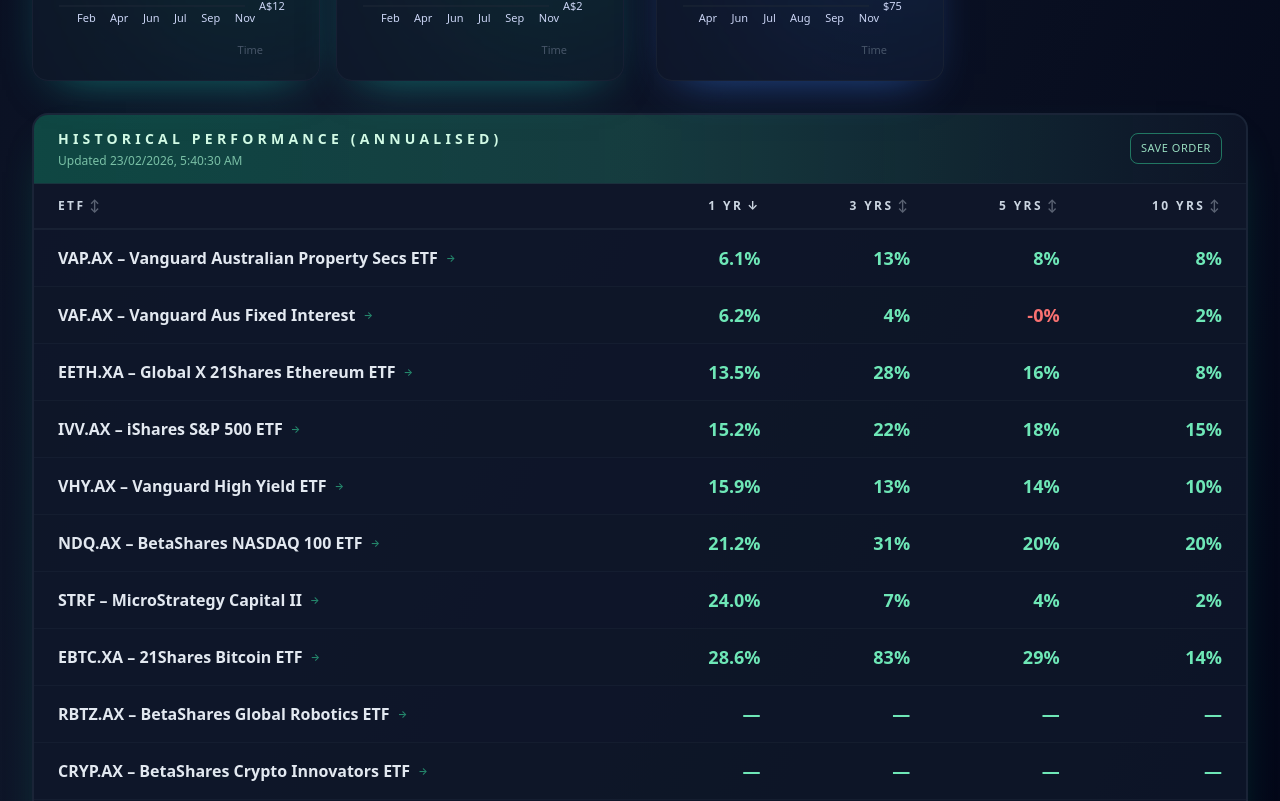
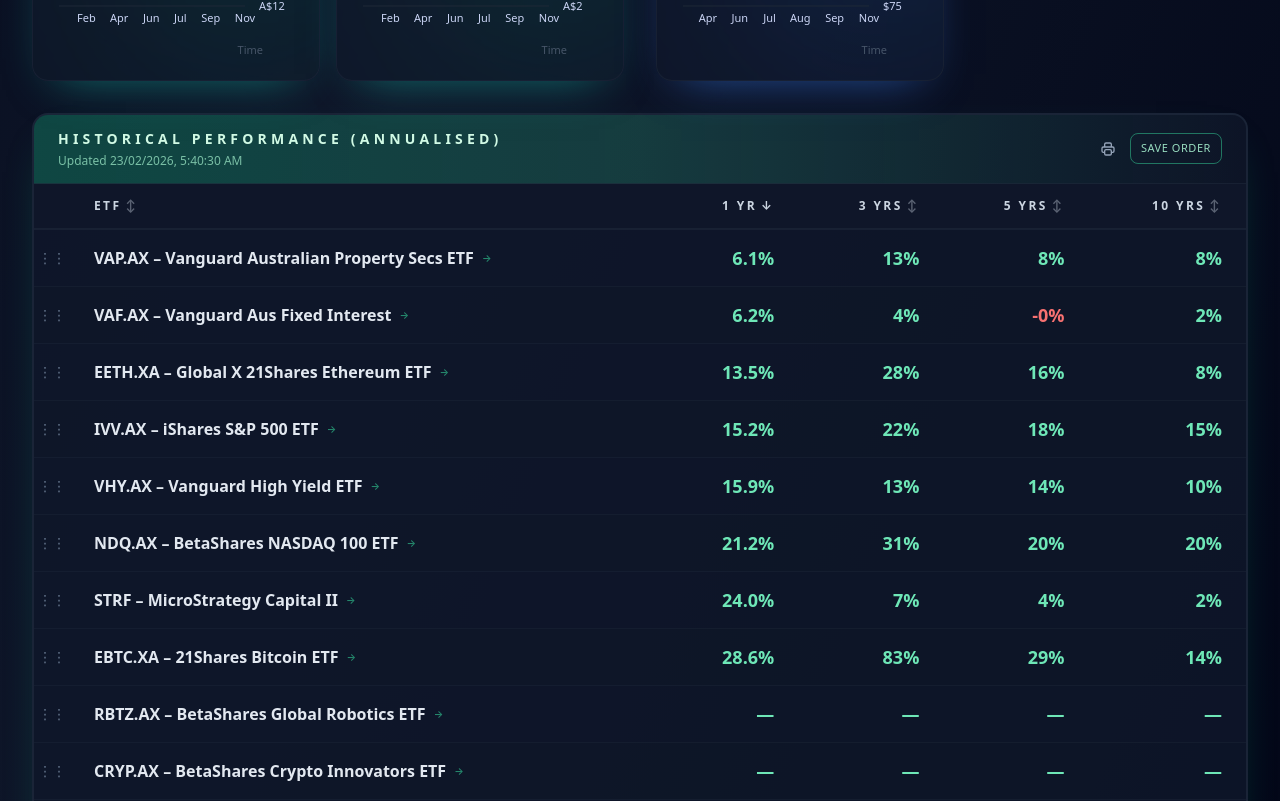
Before and after one commit to mleggo1/ETF-Dashboard, a React (Vite) app: page / in a window 1280 px wide. Shown: the part 2039-2840 px from the top of the page. Built offline with nearby package versions, Linux system fonts and the light colour scheme; no server answers.

Commit message:
Performance table: drag-and-drop reorder, discreet print button
Co-authored-by: Cursor <cursoragent@cursor.com>

```diff
--- a/src/components/PerformanceTable.jsx
+++ b/src/components/PerformanceTable.jsx
@@ -78,6 +78,7 @@ export const PerformanceTable = () => {
   const [sortDir, setSortDir] = React.useState("desc");
   const [customOrder, setCustomOrder] = React.useState(() => loadCustomOrder());
   const [dragOverIndex, setDragOverIndex] = React.useState(-1);
+  const [draggedIndex, setDraggedIndex] = React.useState(-1);
 
   const clearCustomOrder = () => {
     setCustomOrder(null);
@@ -89,6 +90,43 @@ export const PerformanceTable = () => {
     const order = sortedPerformance.map((r) => r.symbol);
     saveCustomOrder(order);
     setCustomOrder(order);
+  };
+
+  const handleDragStart = (e, index) => {
+    setDraggedIndex(index);
+    e.dataTransfer.setData("application/x-drag-index", String(index));
+    e.dataTransfer.effectAllowed = "move";
+    e.dataTransfer.setDragImage(e.currentTarget, 0, 0);
+  };
+
+  const handleDragOver = (e, index) => {
+    e.preventDefault();
+    e.dataTransfer.dropEffect = "move";
+    setDragOverIndex(index);
+  };
+
+  const handleDragLeave = () => {
+    setDragOverIndex(-1);
+  };
+
+  const handleDragEnd = () => {
+    setDraggedIndex(-1);
+    setDragOverIndex(-1);
+  };
+
+  const handleDrop = (e, dropIndex) => {
+    e.preventDefault();
+    setDragOverIndex(-1);
+    const fromIndex = parseInt(e.dataTransfer.getData("application/x-drag-index"), 10);
+    if (fromIndex === dropIndex || isNaN(fromIndex)) return;
+    const currentOrder = customOrder && customOrder.length > 0
+      ? [...customOrder]
+      : sortedPerformance.map((r) => r.symbol);
+    const symbol = currentOrder[fromIndex];
+    const reordered = currentOrder.filter((_, i) => i !== fromIndex);
+    reordered.splice(dropIndex, 0, symbol);
+    setCustomOrder(reordered);
+    saveCustomOrder(reordered);
   };
 
   // Calculate performance from current data
@@ -200,6 +238,17 @@ export const PerformanceTable = () => {
             )}
             <button
               type="button"
+              onClick={() => window.print()}
+              className="p-1.5 rounded text-slate-400 hover:text-slate-200 hover:bg-slate-700/50 transition focus:outline-none focus:ring-1 focus:ring-slate-500"
+              title="Print"
+              aria-label="Print"
+            >
+              <svg className="w-4 h-4" fill="none" stroke="currentColor" viewBox="0 0 24 24" aria-hidden="true">
+                <path strokeLinecap="round" strokeLinejoin="round" strokeWidth={2} d="M17 17h2a2 2 0 002-2v-4a2 2 0 00-2-2H5a2 2 0 00-2 2v4a2 2 0 002 2h2m2 4h6a2 2 0 002-2v-4a2 2 0 00-2-2H9a2 2 0 00-2 2v4a2 2 0 002 2zm8-12V5a2 2 0 00-2-2H9a2 2 0 00-2 2v4h10z" />
+              </svg>
+            </button>
+            <button
+              type="button"
               onClick={handleSaveCurrentOrder}
               className="text-[10px] sm:text-[11px] font-medium uppercase tracking-wider text-emerald-200/90 hover:text-emerald-100 border border-emerald-400/50 hover:border-emerald-400/70 rounded-lg px-2.5 py-1.5 transition"
             >
@@ -221,6 +270,7 @@ export const PerformanceTable = () => {
         <table className="w-full text-xs sm:text-sm text-slate-200/90 min-w-[500px] sm:min-w-[600px]">
           <thead className="bg-slate-900/80 border-b-2 border-slate-800/60">
             <tr>
+              <th className="w-8 sm:w-9 px-1 py-3 sm:py-3.5 text-slate-500" aria-label="Reorder" />
               <th
                 className="px-4 sm:px-5 lg:px-6 py-3 sm:py-3.5 text-left text-[10px] sm:text-[11px] lg:text-xs font-bold uppercase tracking-[0.2em] text-slate-300 cursor-pointer select-none hover:bg-slate-800/60 transition"
                 onClick={() => handleSort("etf")}
@@ -284,13 +334,29 @@ export const PerformanceTable = () => {
                 };
 
                 const symbol = row.symbol || row.etf?.split(" – ")[0] || `row-${index}`;
+                const isDragging = index === draggedIndex;
+                const isDropTarget = index === dragOverIndex;
 
                 return (
                   <tr
                     key={row.etf || index}
+                    draggable
+                    onDragStart={(e) => handleDragStart(e, index)}
+                    onDragOver={(e) => handleDragOver(e, index)}
+                    onDragLeave={handleDragLeave}
+                    onDrop={(e) => handleDrop(e, index)}
+                    onDragEnd={handleDragEnd}
                     onClick={() => handleRowClick(symbol)}
-                    className="odd:bg-slate-900/50 even:bg-slate-900/30 border-b border-slate-800/40 cursor-pointer transition hover:bg-slate-800/60 hover:shadow-[inset_0_0_0_1px_rgba(16,185,129,0.3)] active:bg-slate-800/70"
+                    className={`odd:bg-slate-900/50 even:bg-slate-900/30 border-b border-slate-800/40 cursor-pointer transition hover:bg-slate-800/60 hover:shadow-[inset_0_0_0_1px_rgba(16,185,129,0.3)] active:bg-slate-800/70 select-none ${
+                      isDragging ? "opacity-50" : ""
+                    } ${isDropTarget ? "border-l-2 border-l-emerald-400 bg-emerald-900/20" : ""}`}
                   >
+                    <td
+                      className="w-8 sm:w-9 px-1 py-3 sm:py-3.5 text-slate-500 cursor-grab active:cursor-grabbing"
+                      onClick={(e) => e.stopPropagation()}
+                    >
+                      <span className="inline-block text-slate-500 hover:text-slate-400" aria-hidden="true">⋮⋮</span>
+                    </td>
                     <td className="px-4 sm:px-5 lg:px-6 py-3 sm:py-3.5 text-xs sm:text-sm lg:text-base font-semibold text-slate-200">
                       <div className="flex items-center gap-2">
                         <span>{row.etf}</span>
@@ -314,7 +380,7 @@ export const PerformanceTable = () => {
               })
             ) : (
               <tr>
-                <td colSpan={5} className="px-6 py-8 text-center text-slate-400">
+                <td colSpan={6} className="px-6 py-8 text-center text-slate-400">
                   Loading performance data...
                 </td>
               </tr>
```
